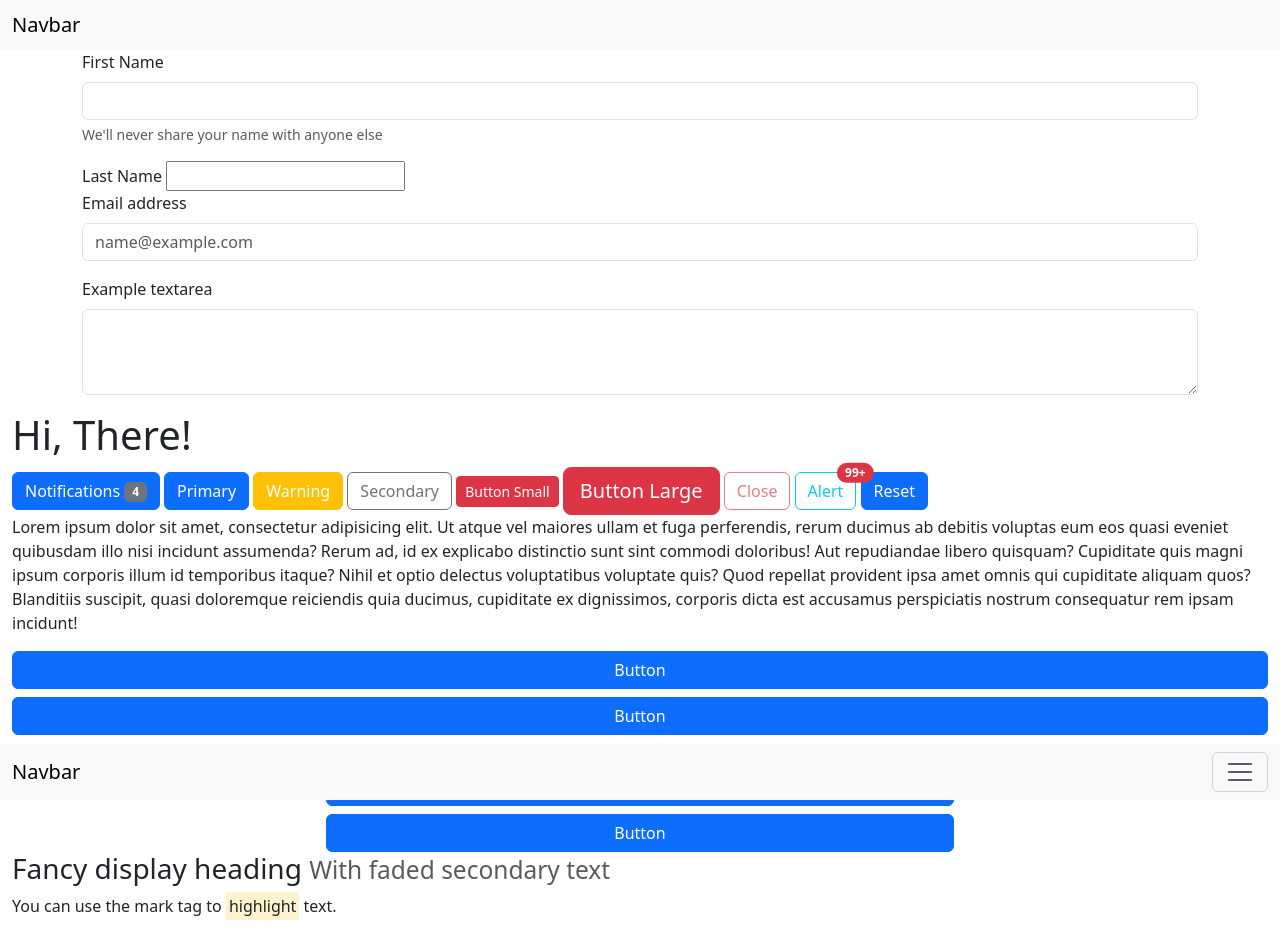
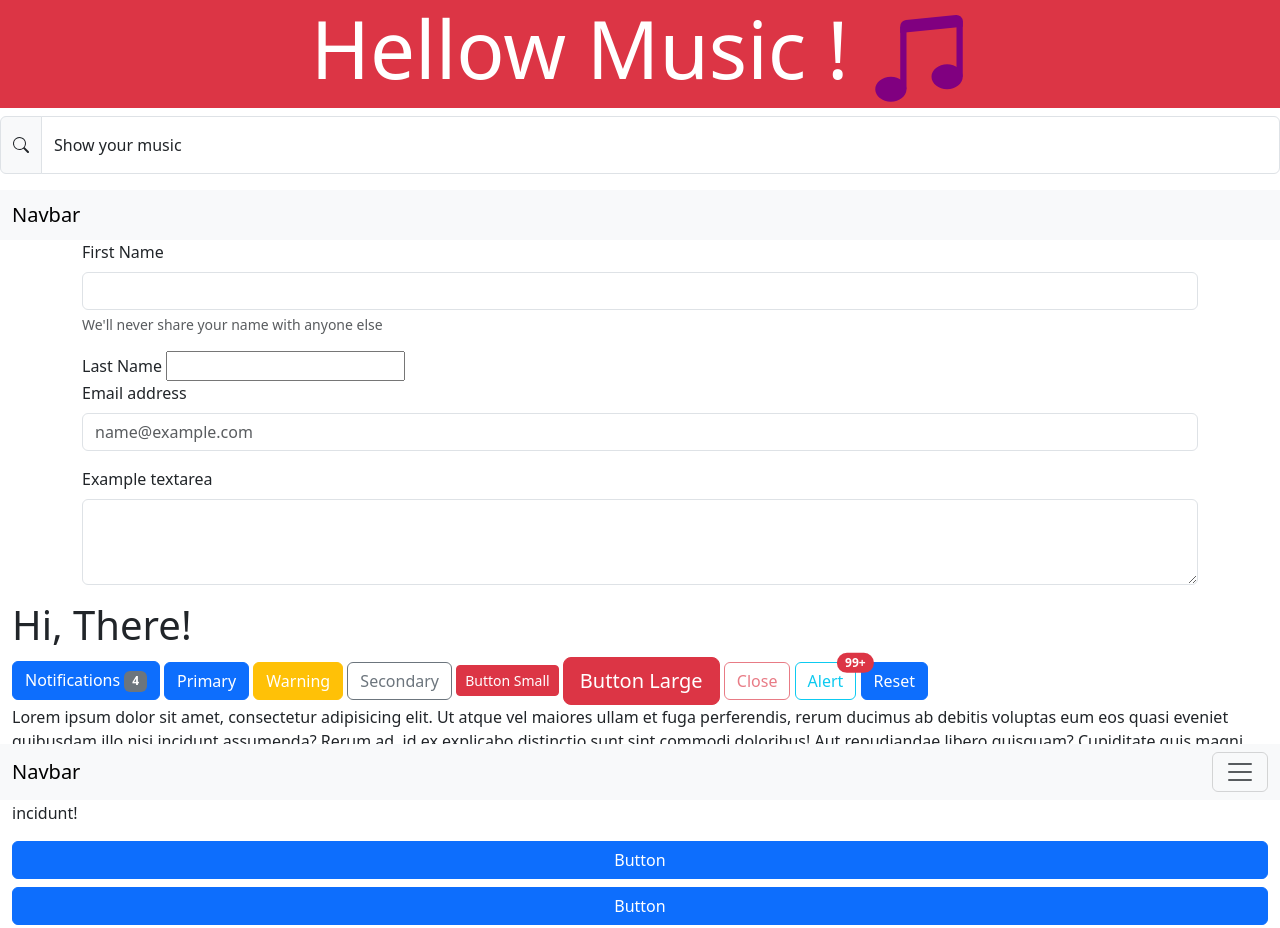
Before and after one commit to Hazzanawarafik/belajar_bootstrap, a plain HTML site: page index.html in a window 1280 px wide. Shown: the top 928 px of the page. Drawn offline with nearby package versions, Linux system fonts and the light colour scheme.

Commit message:
Fungsi lain yang dimiliki Bootstrap

```diff
--- a/index.html
+++ b/index.html
@@ -9,6 +9,28 @@
     <link rel="stylesheet" href="app.css">
 </head>
 <body>
+    <h1 class="display-1 text-center text-bg-danger">Hellow Music !
+        <svg xmlns="http://www.w3.org/2000/svg" width="100" height="100" fill="purple" class="bi bi-music-note-beamed"
+            viewBox="0 0 16 16">
+            <path
+                d="M6 13c0 1.105-1.12 2-2.5 2S1 14.105 1 13c0-1.104 1.12-2 2.5-2s2.5.896 2.5 2zm9-2c0 1.105-1.12 2-2.5 2s-2.5-.895-2.5-2 1.12-2 2.5-2 2.5.895 2.5 2z" />
+            <path fill-rule="evenodd" d="M14 11V2h1v9h-1zM6 3v10H5V3h1z" />
+            <path d="M5 2.905a1 1 0 0 1 .9-.995l8-.8a1 1 0 0 1 1.1.995V3L5 4V2.905z" />
+        </svg>
+    </h1>
+    <div class="input-group mb-3">
+        <span class="input-group-text">
+            <svg xmlns="http://www.w3.org/2000/svg" width="16" height="16" fill="currentColor" class="bi bi-search"
+                viewBox="0 0 16 16">
+                <path
+                    d="M11.742 10.344a6.5 6.5 0 1 0-1.397 1.398h-.001c.03.04.062.078.098.115l3.85 3.85a1 1 0 0 0 1.415-1.414l-3.85-3.85a1.007 1.007 0 0 0-.115-.1zM12 6.5a5.5 5.5 0 1 1-11 0 5.5 5.5 0 0 1 11 0z" />
+            </svg>
+        </span>
+        <div class="form-floating">
+            <input type="text" class="form-control" id="floatingInputGroup1" placeholder="Search your music">
+            <label for="floatingInputGroup1">Show your music</label>
+        </div>
+    </div>
     <!-- As a link -->
     <nav class="navbar fixed-bottom bg-body-tertiary">
         <div class="container-fluid">
```
